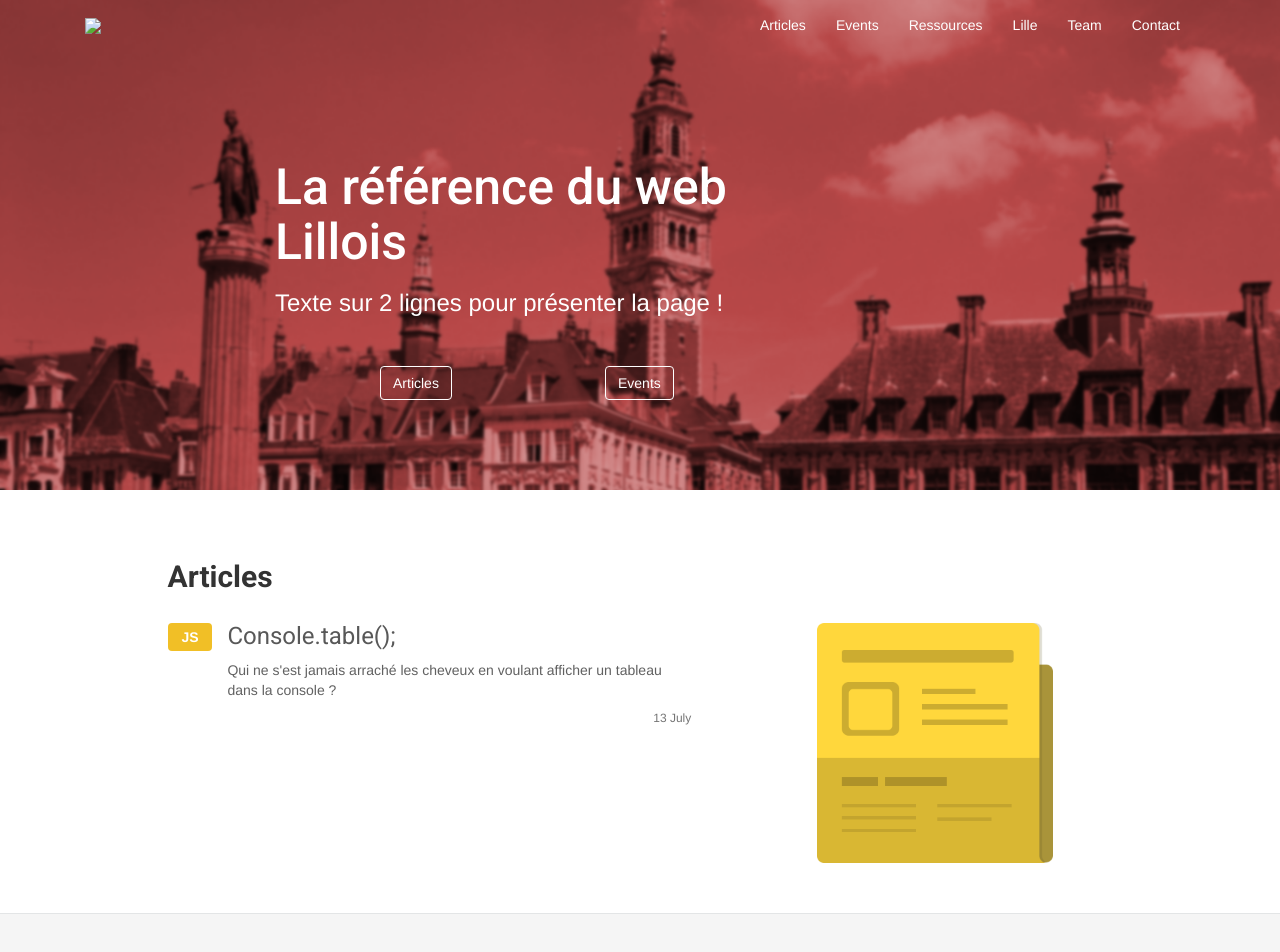
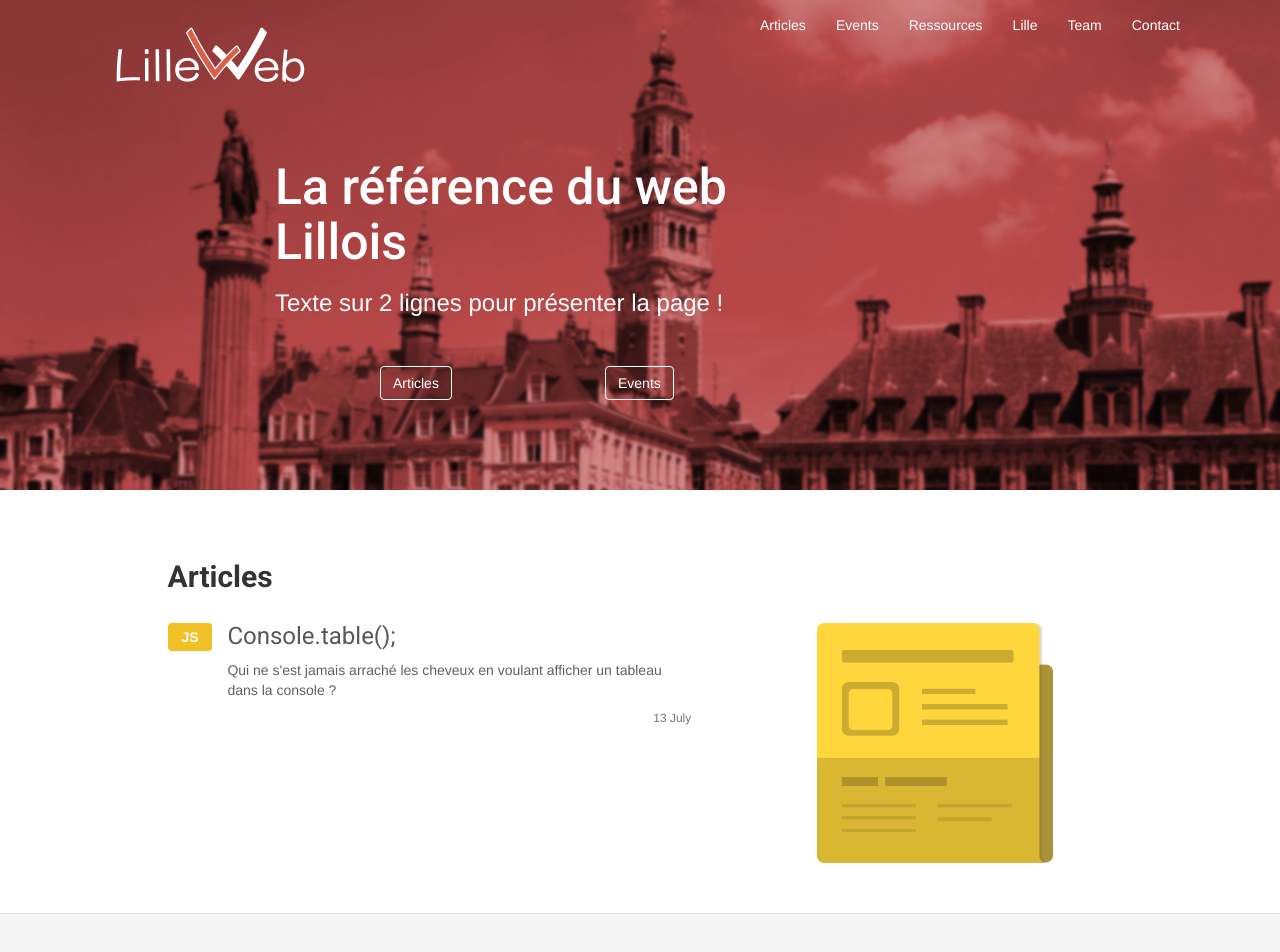
Before and after one commit to Lille-Web/lilleweb.fr, a Jekyll site: the page built from index.html, in a window 1280 px wide. Shown: the top 952 px of the page. Built offline with Jekyll 4.4.1, drawn with Linux system fonts in a browser that asks for light colours.

Commit message:
fix path image

```diff
--- a/_includes/headerContent.html
+++ b/_includes/headerContent.html
@@ -1,6 +1,6 @@
  <nav>
    <ul>
-     <li class="index"> <a href="/"> <img src="/src/img/Logo/solo-sans-fond.png"> </a> </li>
+     <li class="index"> <a href="/"> <img src="/src/img/Logo/Solo/solo-sans-fond.png"> </a> </li>
      <li> <a href="/articles"><img src="/src/img/pictos/articles.png"> </a> </li>
      <li> <a href="/ressources"><img src="/src/img/pictos/ressources.png"> </a> </li>
      <li> <img src="/src/img/pictos/team.png"> </a> </li>
--- a/_includes/headerPage.html
+++ b/_includes/headerPage.html
@@ -10,7 +10,7 @@
             <span class="icon-bar"></span>
             <span class="icon-bar"></span>
           </button>
-          <a class="navbar-brand" href="/"><img src="/src/img/Logo/large-sans-fond-white.png"></a>
+          <a class="navbar-brand" href="/"><img src="/src/img/Logo/Large/large-sans-fond-white.png"></a>
         </div>
         <div class="collapse navbar-collapse" id="bs-example-navbar-collapse-1">
           <ul class="nav navbar-nav navbar-right">
```
